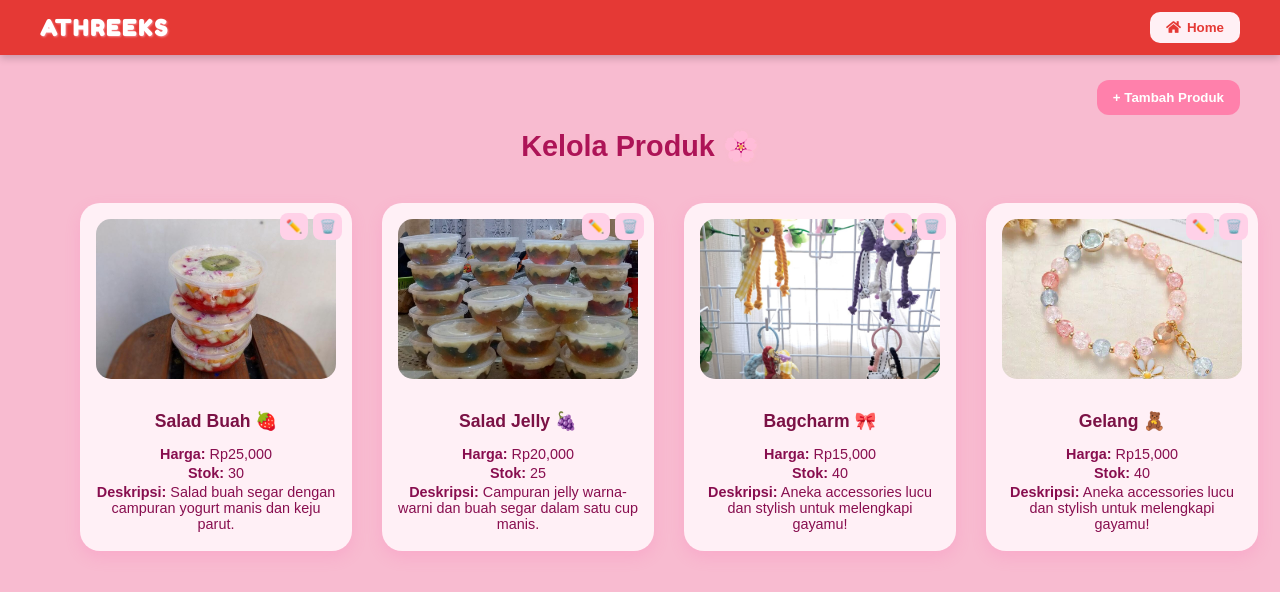
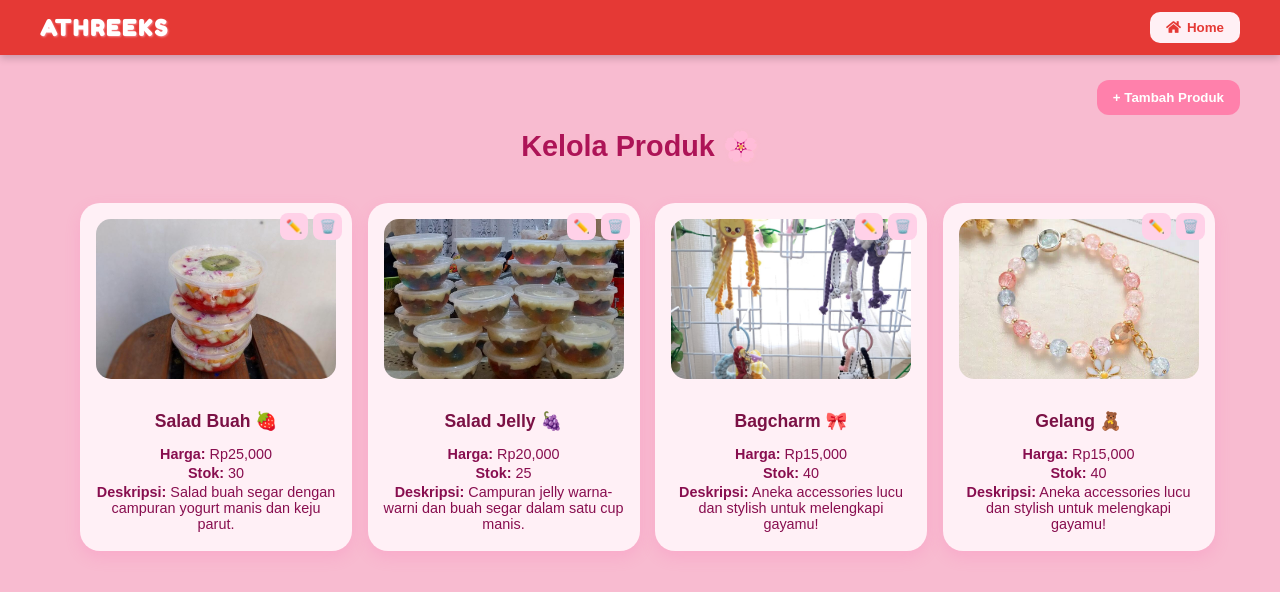
Before and after one commit to Athreeks/FrontEnd, a Vue app in the folder Documents/BISMILLAH SEMESTER 5/IMPLEMENTASI PERANCANGAN PERANGKAT LUNAK/atrheeks-vue2/: page /kelola-produk in a window 1280 px wide. Shown: the top 592 px of the page. Built offline with nearby package versions, Linux system fonts and the light colour scheme.

Commit message:
Perbaikan kecil pada kode

```diff
--- a/Documents/BISMILLAH SEMESTER 5/IMPLEMENTASI PERANCANGAN PERANGKAT LUNAK/atrheeks-vue2/src/views/KelolaProduk.vue
+++ b/Documents/BISMILLAH SEMESTER 5/IMPLEMENTASI PERANCANGAN PERANGKAT LUNAK/atrheeks-vue2/src/views/KelolaProduk.vue
@@ -384,13 +384,14 @@
 /* 🌼 List Produk */
 .produk-list {
   display: grid;
-  grid-template-columns: repeat(4, 1fr);
-  gap: 30px; /* jarak antar card sedikit dikurangi */
-  justify-items: center;
-  padding: 0 60px; /* tambahkan padding kanan-kiri agar tidak mepet */
-  max-width: 1400px; /* batasi lebar maksimum */
-  margin: 0 auto; /* posisikan di tengah layar */
+  grid-template-columns: repeat(auto-fit, minmax(240px, auto));
+  gap: 30px;
+  justify-content: start;
+  padding: 0 60px;
+  max-width: 1400px;
+  margin: 0 auto;
 }
+
 .produk-card {
   background: #fff0f6;
   border-radius: 20px;
```
